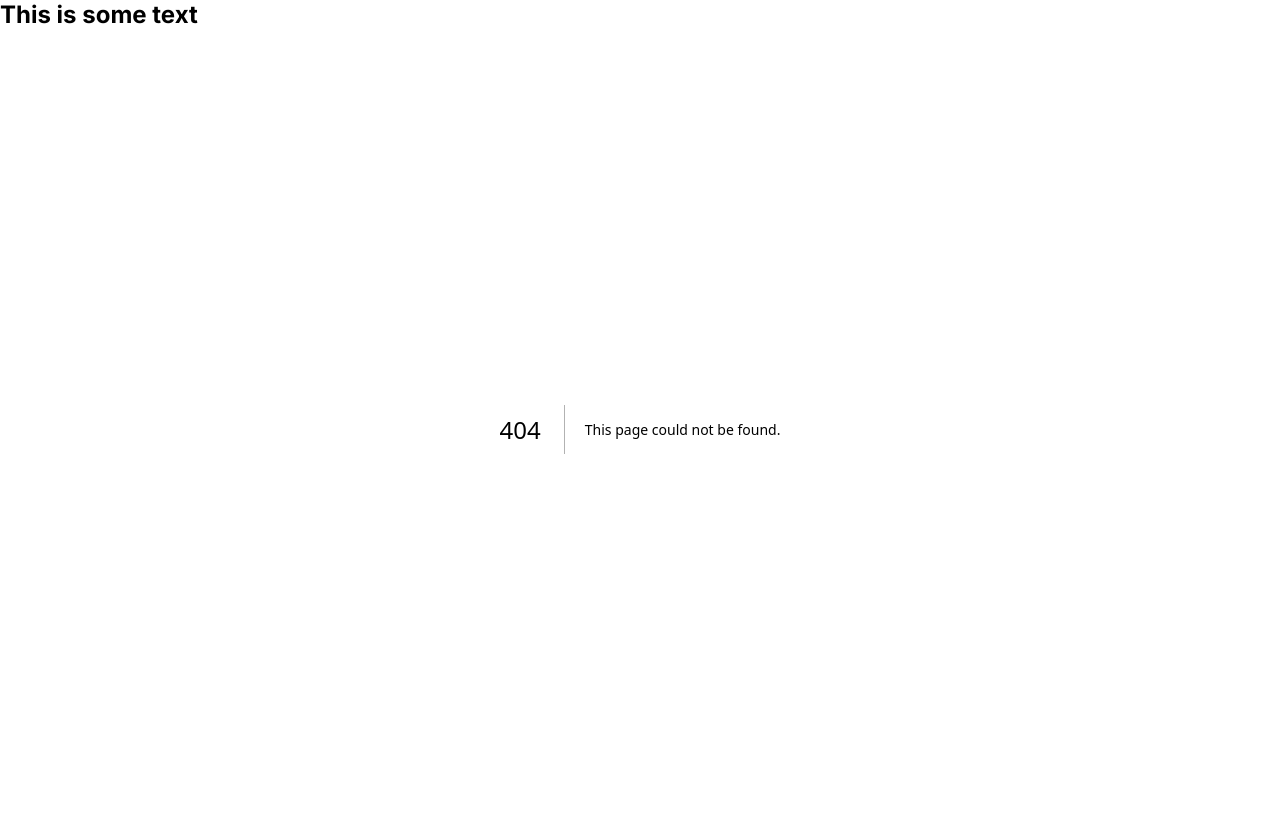
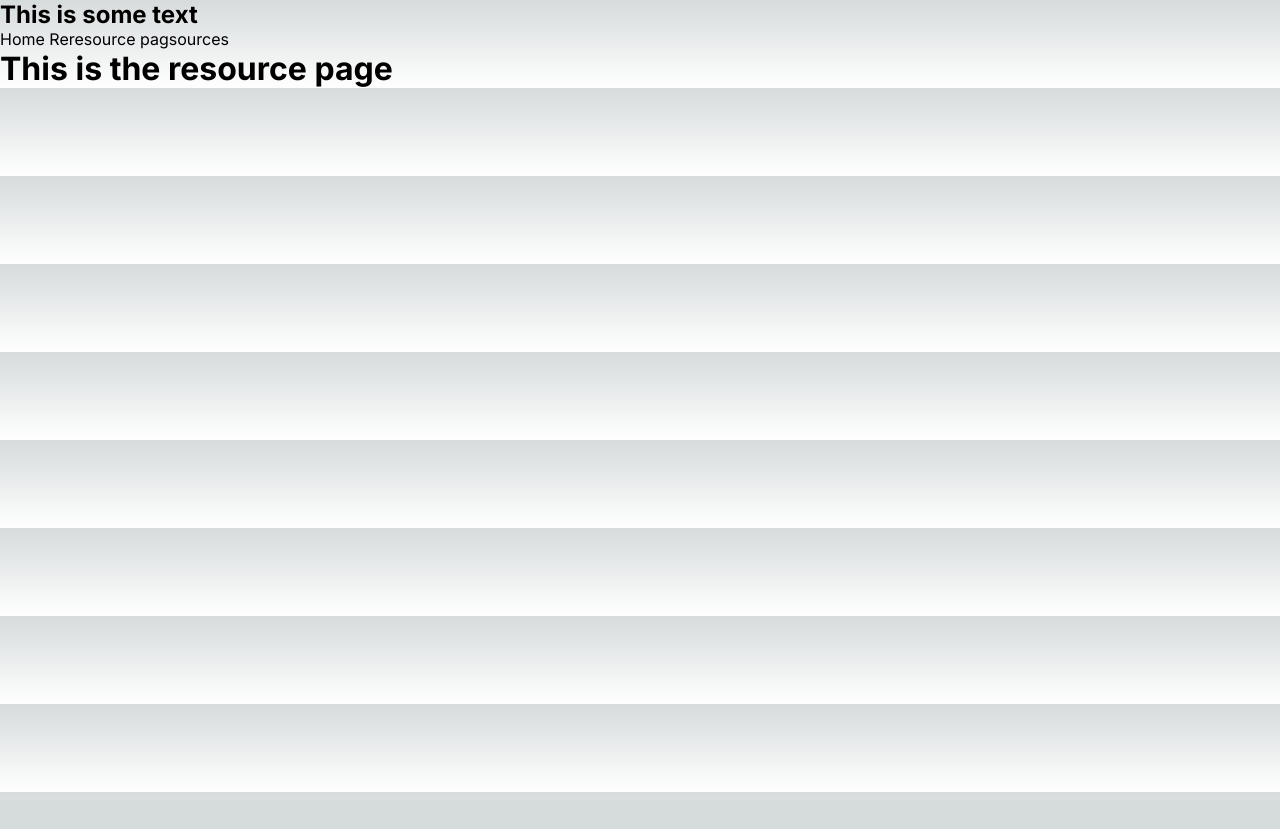
Before and after one commit to BriLo0916/HackRpiProject2023, a Next.js app in the folder frontend/: page /resources in a window 1280 px wide. Before the commit this address had no page. After the commit the page ends 800 px from the top, so only its background shows below. Built offline with nearby package versions, Linux system fonts and the light colour scheme.

Commit message:
add page route

```diff
--- a/frontend/src/app/components/navbar/navbar.js
+++ b/frontend/src/app/components/navbar/navbar.js
@@ -1,5 +1,13 @@
-function Navbar(props) {
-    return <h2>This is some text</h2>;
+import Link from "next/link";
+
+function Navbar() {
+  return (
+    <>
+    <h2>This is some text</h2>
+    <Link href="/"> Home </Link>
+    <Link href="/resources"> Reresource pagsources</Link>
+    </>
+  );
 }
 
 export default Navbar;
--- /dev/null
+++ b/frontend/src/app/resources/page.js
@@ -0,0 +1,13 @@
+
+
+function Page() {
+
+  return (<>
+  <h1>This is the resource page </h1>
+  </>);
+
+
+}
+
+
+export default Page;
```
